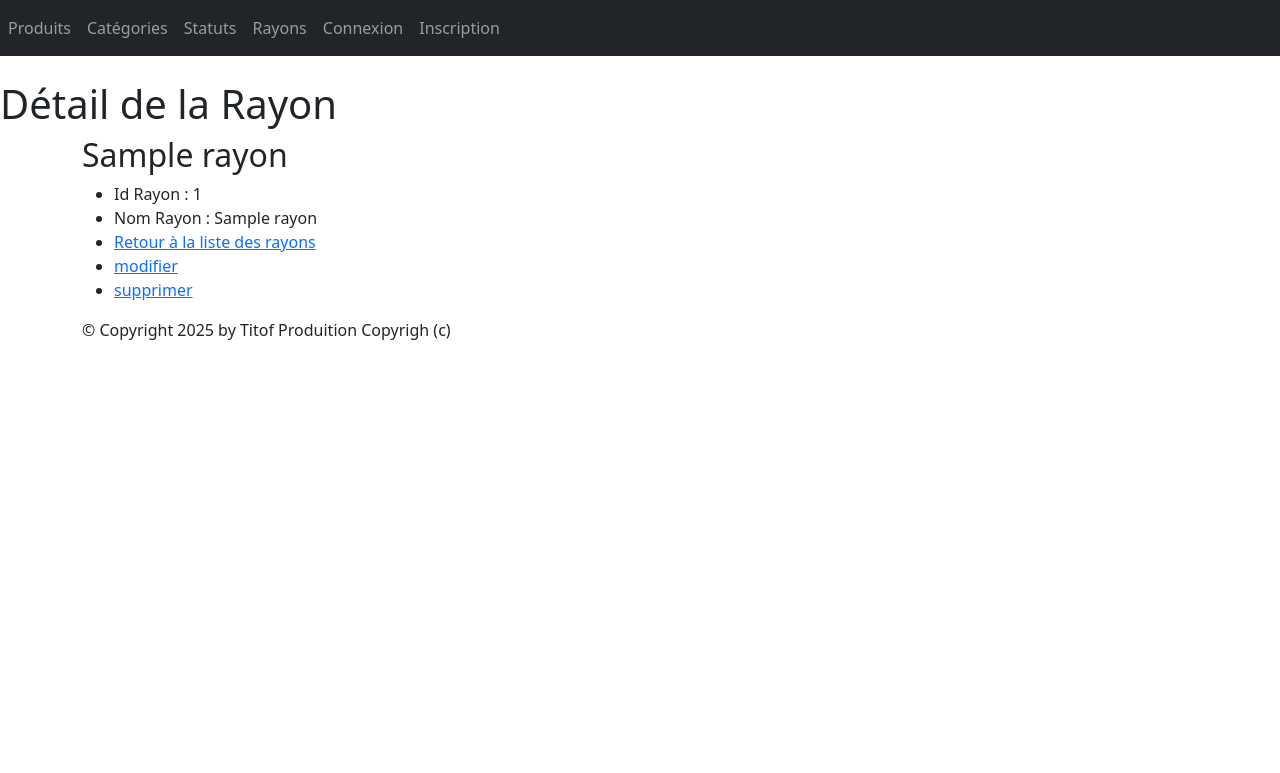
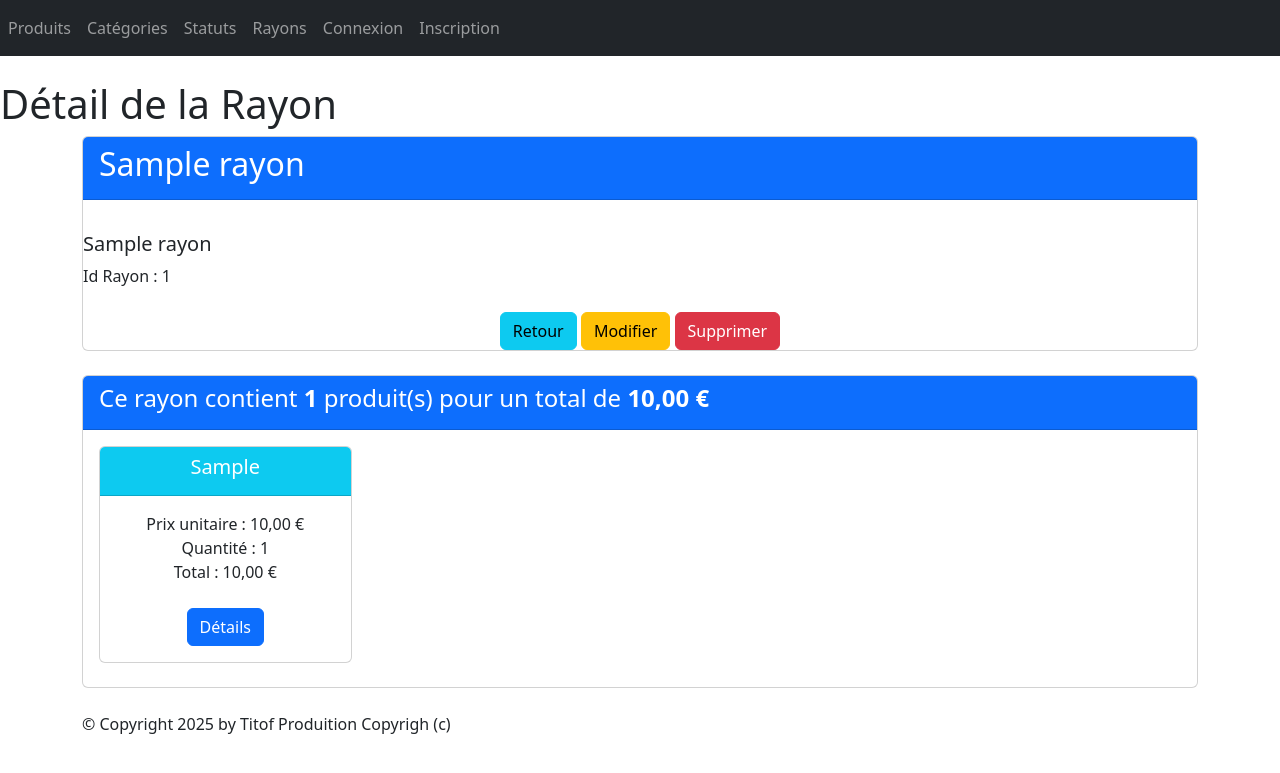
Before and after one commit to LeoSaunier/programmation_avance, a Django app: page /monApp/rayon/1/ in a window 1280 px wide. Shown: the top 773 px of the page. Run offline with Django 5.2, Linux system fonts and the light colour scheme; tables that the repository leaves empty hold one stand-in row (values such as "Sample post"); some libraries are stand-ins or nearby versions.

Commit message:
categories et rayon améliorer

```diff
--- a/TutoDjango/monApp/forms.py
+++ b/TutoDjango/monApp/forms.py
@@ -12,8 +12,7 @@ class ContactUsForm(forms.Form):
 class ProduitForm(forms.ModelForm):
     class Meta:
         model = Produit
-        #fields = '__all__'
-        exclude = ('categorie', 'statut')
+        fields = '__all__'
 
 
 class StatutForm(forms.ModelForm):
--- a/TutoDjango/monApp/models.py
+++ b/TutoDjango/monApp/models.py
@@ -35,8 +35,8 @@ class Rayon(models.Model):
         return self.nomRayon
 
 class Contenir(models.Model):
-    rayon = models.ForeignKey(Rayon, on_delete=models.CASCADE)
-    produit = models.ForeignKey(Produit, on_delete=models.CASCADE)
+    rayon = models.ForeignKey(Rayon, on_delete=models.CASCADE, related_name="contenir_rayon")
+    produit = models.ForeignKey(Produit, on_delete=models.CASCADE, related_name="contenir_produit")
     Qte = models.PositiveSmallIntegerField()
 
     class Meta:
--- a/TutoDjango/monApp/templates/monApp/detail_rayon.html
+++ b/TutoDjango/monApp/templates/monApp/detail_rayon.html
@@ -3,12 +3,51 @@
 <h1>{{titremenu}}</h1>
 {% endblock %}
 {% block contenu %}
+<div class="card mb-4">
+<div class="card-header bg-primary text-white">
 <h2>{{ rayon.nomRayon }}</h2>
-<ul>
+</div>
+<div class="card-body"></div>
+<h5 class="card-title">{{ rayon.nomRayon }}</h5>
+<ul class="list-unstyled">
 <li>Id Rayon : {{rayon.idRayon }} </li>
-<li>Nom Rayon : {{ rayon.nomRayon }} </li>
-<li><a href="{% url 'lst_rayons' %}">Retour à la liste des rayons</a></li>
-<li><a href="{% url 'rayon-chng' rayon.idRayon %}">modifier</a></li>
-<li><a href="{% url 'dlt-rayon' rayon.idRayon %}">supprimer</a></li>
 </ul>
+<div class="car-footer text-center">
+<a href="{% url 'lst_rayons' %}" class="btn btn-info mt-2">Retour</a>
+<a href="{% url 'rayon-chng' rayon.idRayon %}" class="btn btn-warning mt-2">Modifier</a>
+<a href="{% url 'dlt-rayon' rayon.idRayon %}" class="btn btn-danger mt-2">Supprimer</a>
+</div>
+</div>
+</div>
+<div class="card mb-4">
+<div class="card-header bg-primary text-white">
+<h4>Ce rayon contient <strong> {{total_nb_produit}} </strong> produit(s) pour un total de
+<strong>{{total_rayon|floatformat:2 }} € </strong></h4>
+</div>
+<div class="card-body">
+<div class="row">
+{% if prdts_dt %}
+{% for data in prdts_dt %}
+<div class="col-sm-3">
+<div class="card mb-2 text-center">
+<div class="card-header bg-info text-white">
+<h5 class="card-title">{{ data.produit.intituleProd }}</h5>
+</div>
+<div class="card-body">
+<ul class="list-unstyled">
+<li>Prix unitaire : {{data.prix_unitaire }} € </li>
+<li>Quantité : {{data.qte }} </li>
+<li>Total : {{ data.total_produit}} €</li>
+</ul>
+<a href="{% url 'dtl_prdt' data.produit.refProd %}" class="btn btn-primary mt-2">Détails</a>
+</div>
+</div>
+</div>
+{% endfor %}
+</div>
+{% else %}
+<p class="text-muted">Aucun produit trouvé pour cette catégorie.</p>
+{% endif %}
+</div>
+</div>
 {% endblock %}
--- a/TutoDjango/monApp/views.py
+++ b/TutoDjango/monApp/views.py
@@ -127,6 +127,7 @@ class CategorieDetailView(DetailView):
     def get_context_data(self, **kwargs):
         context = super(CategorieDetailView, self).get_context_data(**kwargs)
         context['titremenu'] = "Détail de la Catégorie"
+        context['prdts'] = self.object.produits.all()
         return context
 
 
@@ -157,6 +158,13 @@ class RayonListView(ListView):
     def get_context_data(self, **kwargs):
         context = super(RayonListView, self).get_context_data(**kwargs)
         context['titremenu'] = "Liste de mes Rayons"
+        ryns_dt = []
+        for rayon in context['rayons']:
+            total = 0
+            for contenir in rayon.contenir_rayon.all():
+                total += contenir.produit.prixUnitaireProd * contenir.Qte
+            ryns_dt.append({'rayon': rayon,'total_stock': total})
+        context['ryns_dt'] = ryns_dt
         return context
 
 
@@ -167,6 +175,24 @@ class RayonDetailView(DetailView):
     def get_context_data(self, **kwargs):
         context = super(RayonDetailView, self).get_context_data(**kwargs)
         context['titremenu'] = "Détail de la Rayon"
+
+        prdts_dt = []
+        total_rayon = 0
+        total_nb_produit = 0
+
+        for contenir in self.object.contenir_rayon.all():
+            total_produit = contenir.produit.prixUnitaireProd * contenir.Qte
+            prdts_dt.append({ 'produit': contenir.produit,
+                'qte': contenir.Qte,
+                'prix_unitaire': contenir.produit.prixUnitaireProd,
+                'total_produit': total_produit} )
+            total_rayon += total_produit
+            total_nb_produit += contenir.Qte
+
+        context['prdts_dt'] = prdts_dt
+        context['total_rayon'] = total_rayon
+        context['total_nb_produit'] = total_nb_produit
+
         return context
 
 
```
Also changed, not shown: TutoDjango/monApp/templates/monApp/detail_categorie.html (+43 -12 lines), TutoDjango/monApp/templates/monApp/list_categories.html (+8 -3 lines), TutoDjango/monApp/templates/monApp/list_rayons.html (+11 -4 lines).
